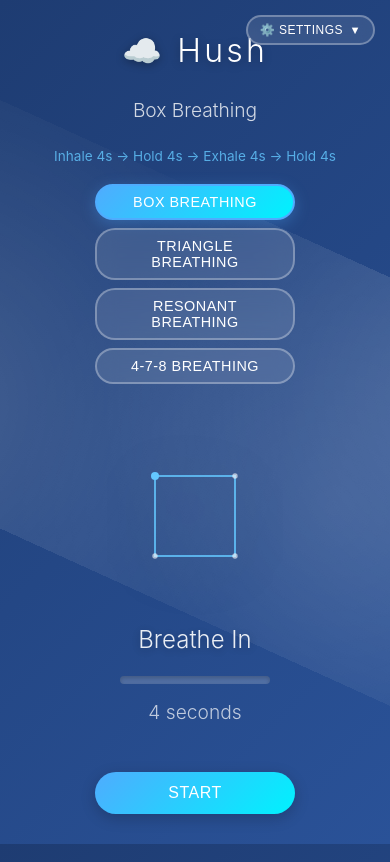
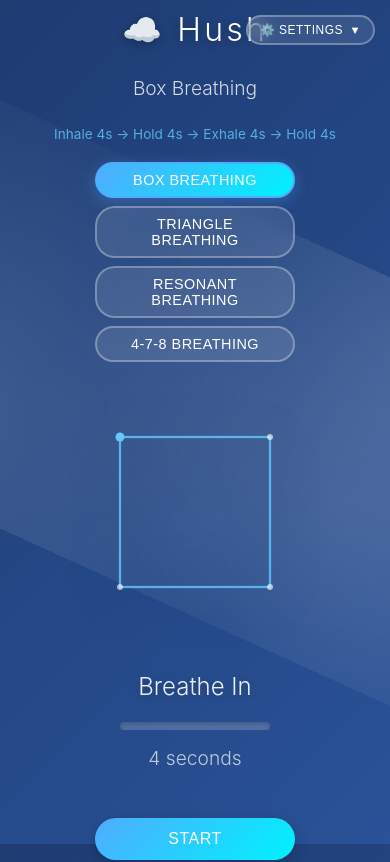
Before and after one commit to LindseyB/hush, a React (Create React App) app: page / in a window 390 px wide. Shown: the top 862 px of the page. Built offline with nearby package versions, Linux system fonts and the light colour scheme; the HTML template or start-up script is replaced by a standard one.

Commit message:
Larger svgs

```diff
--- a/src/App.css
+++ b/src/App.css
@@ -50,6 +50,7 @@ h1 {
   margin-bottom: 0.5rem;
   text-shadow: 0 2px 10px rgba(0, 0, 0, 0.3);
   letter-spacing: 0.1em;
+  margin-top: 0;
 }
 
 /* Cloud emoji clickable */
@@ -101,7 +102,6 @@ h1 {
 .exercise-selector {
   display: flex;
   gap: 1rem;
-  margin-bottom: 2rem;
   justify-content: center;
 }
 
@@ -485,6 +485,21 @@ h1 {
   font-weight: 400;
 }
 
+/* Desktop - Make shapes bigger on different screen sizes */
+@media (min-width: 1200px) {
+  .breathing-visual svg {
+    width: 500px;
+    height: 500px;
+  }
+}
+
+@media (min-width: 992px) and (max-width: 1199px) {
+  .breathing-visual svg {
+    width: 450px;
+    height: 450px;
+  }
+}
+
 /* Responsive design */
 @media (max-width: 768px) {
   .App-header {
@@ -496,8 +511,8 @@ h1 {
   }
 
   .breathing-visual svg {
-    width: 250px;
-    height: 250px;
+    width: 350px;
+    height: 350px;
   }
 
   .phase-label {
@@ -520,8 +535,8 @@ h1 {
   }
 
   .breathing-visual svg {
-    width: 200px;
-    height: 200px;
+    width: 300px;
+    height: 300px;
   }
 
   .progress-bar {
--- a/src/App.tsx
+++ b/src/App.tsx
@@ -245,8 +245,8 @@ function App() {
 
   // Calculate circle properties for animation (kept for backward compatibility)
   const getCircleRadius = () => {
-    const baseRadius = 60;
-    const maxRadius = 120;
+    const baseRadius = 80;
+    const maxRadius = 180;
 
     if (phase === 'inhale') {
       return baseRadius + (maxRadius - baseRadius) * (progress / 100);
@@ -294,8 +294,8 @@ function App() {
       // Return original circle animation when shapes are disabled
       return (
         <circle
-          cx="150"
-          cy="150"
+          cx="200"
+          cy="200"
           r={getCircleRadius()}
           fill={`rgba(100, 200, 255, ${getCircleOpacity()})`}
           stroke="rgba(100, 200, 255, 0.8)"
@@ -323,9 +323,9 @@ function App() {
   };
 
   const renderBoxBreathing = (animationProgress: number) => {
-    const size = 120;
-    const centerX = 150;
-    const centerY = 150;
+    const size = 200;  // Increased from 120 to 200
+    const centerX = 200;  // Updated center for new viewBox
+    const centerY = 200;  // Updated center for new viewBox
     const halfSize = size / 2;
 
     // Define the four corners of the box
@@ -405,9 +405,9 @@ function App() {
   };
 
   const renderTriangleBreathing = (animationProgress: number) => {
-    const size = 156; // 30% bigger (was 120, now 120 * 1.3 = 156)
-    const centerX = 150;
-    const centerY = 150;
+    const size = 240;  // Increased from 156 to 240
+    const centerX = 200;  // Updated center for new viewBox
+    const centerY = 200;  // Updated center for new viewBox
     const height = (size * Math.sqrt(3)) / 2;
 
     // Define the three points of an equilateral triangle
@@ -477,9 +477,9 @@ function App() {
   };
 
   const renderResonantBreathing = (animationProgress: number) => {
-    const lineWidth = 200;
-    const centerX = 150;
-    const centerY = 150;
+    const lineWidth = 300;  // Increased from 200 to 300
+    const centerX = 200;  // Updated center for new viewBox
+    const centerY = 200;  // Updated center for new viewBox
     const startX = centerX - lineWidth / 2;
     const endX = centerX + lineWidth / 2;
 
@@ -536,9 +536,9 @@ function App() {
   };
 
   const renderFourSevenEightBreathing = (animationProgress: number) => {
-    const centerX = 150;
-    const centerY = 150;
-    const radius = 156; // 30% bigger radius for the Reuleaux triangle (120 * 1.3)
+    const centerX = 200;  // Updated center for new viewBox
+    const centerY = 200;  // Updated center for new viewBox
+    const radius = 240;  // Increased from 156 to 240
 
     // For a proper Reuleaux triangle, the distance between vertices equals the radius
     // The three vertices of the equilateral triangle (centers of the arcs)
@@ -695,8 +695,8 @@ function App() {
   const renderDefaultCircle = () => {
     return (
       <circle
-        cx="150"
-        cy="150"
+        cx="200"
+        cy="200"
         r={getCircleRadius()}
         fill={`rgba(100, 200, 255, ${getCircleOpacity()})`}
         stroke="rgba(100, 200, 255, 0.8)"
@@ -861,13 +861,13 @@ function App() {
 
         <div className="breathing-container">
           <div className="breathing-visual">
-            <svg width="300" height="300" viewBox="0 0 300 300">
+            <svg width="400" height="400" viewBox="0 0 400 400">
               {/* Background circle - only show in circle mode */}
               {!useShapes && (
                 <circle
-                  cx="150"
-                  cy="150"
-                  r="130"
+                  cx="200"
+                  cy="200"
+                  r="180"
                   fill="none"
                   stroke="rgba(255, 255, 255, 0.1)"
                   strokeWidth="2"
```
